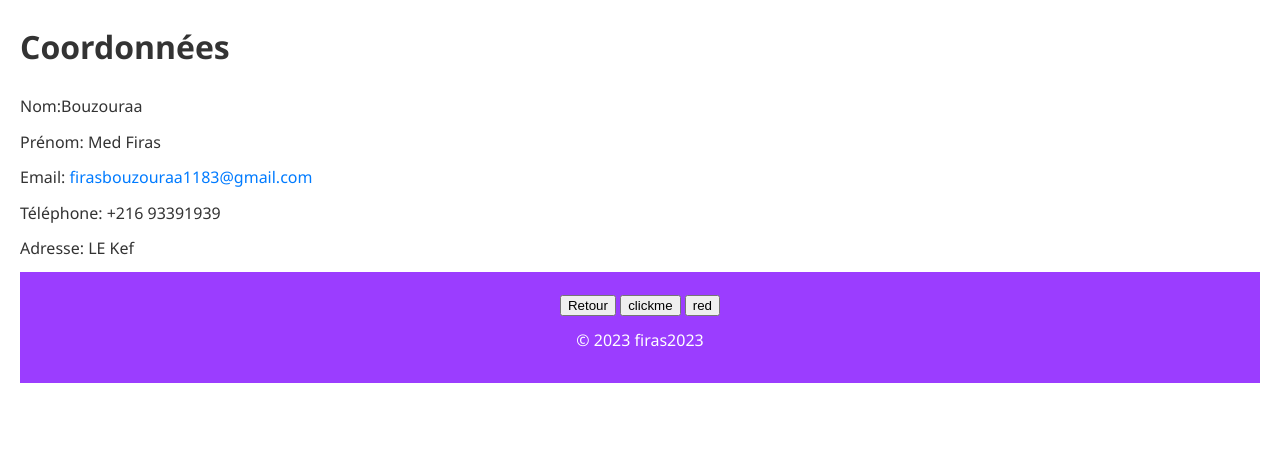
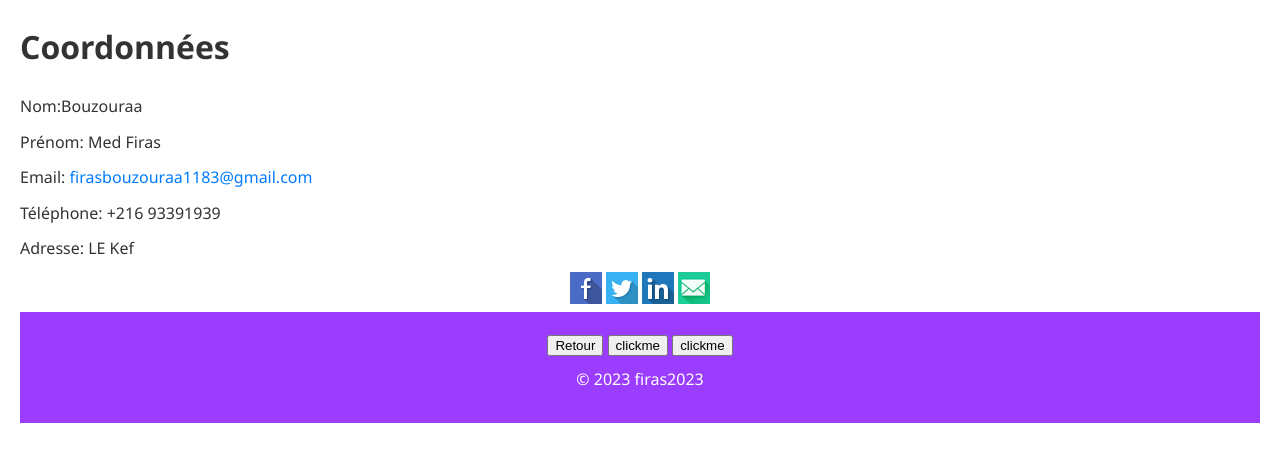
Before and after one commit to FIRASING/MUNIproj, a plain HTML site: page contact.html in a window 1280 px wide. Drawn offline with Linux system fonts and the light colour scheme.

Commit message:
mythirdcommit

```diff
--- a/contact.html
+++ b/contact.html
@@ -21,13 +21,26 @@
     <p>Téléphone: +216 93391939</p>
 
     <p>Adresse: LE Kef</p>
+    <center>
+        <div>
+           <a target="_blank" title="Facebook" href="https://www.facebook.com/firas.bouzouraa.79" rel="nofollow" onclick="javascript:window.open(this.href, '', 'menubar=no,toolbar=no,resizable=yes,scrollbars=yes,height=500,width=700');return false;"><img src="img/iconrs/iconrs/facebook_icon.png" alt="Facebook" /></a>
 
+
+    <!-- Twitter -->
+            <a target="_blank" title="Twitter" href="https://twitter.com/share?url=https://bit.ly/2sI7H3v" rel="nofollow" onclick="javascript:window.open(this.href, '', 'menubar=no,toolbar=no,resizable=yes,scrollbars=yes,height=400,width=700');return false;"><img src="img/iconrs/iconrs/twitter_icon.png" alt="Twitter" /></a>
+
+            <a target="_blank" title="Linkedin" href="www.linkedin.com/in/firas-bouzouraa-902601296" rel="nofollow" onclick="javascript:window.open(this.href, '','menubar=no,toolbar=no,resizable=yes,scrollbars=yes,height=450,width=650');return false;"><img src="img/iconrs/iconrs/linkedin_icon.png" alt="Linkedin" /></a>
+
+            <a target="_blank" title="Envoyer par mail" href="mohamedfiras.bouzouraa@esprit.tn" rel="nofollow"><img src="img/iconrs/iconrs/email_icon.png" alt="email" /></a>
+
+        </div>
+    </center>
 
 </body>
 <footer>
     <button onclick="window.location.href='index.html'">Retour </button>
     <button onclick="changeColor('blue');">clickme</button>
-    <button onclick="changeColor('red');">red</button>
+    <button onclick="changeColor('red');">clickme</button>
     <p>&copy; 2023 firas2023</p>
 </footer>
 </html>
```
Also changed, not shown: img/iconrs/iconrs/email_icon.png (added), img/iconrs/iconrs/facebook_icon.png (added), img/iconrs/iconrs/gplus_icon.png (added), img/iconrs/iconrs/linkedin_icon.png (added), img/iconrs/iconrs/twitter_icon.png (added).
